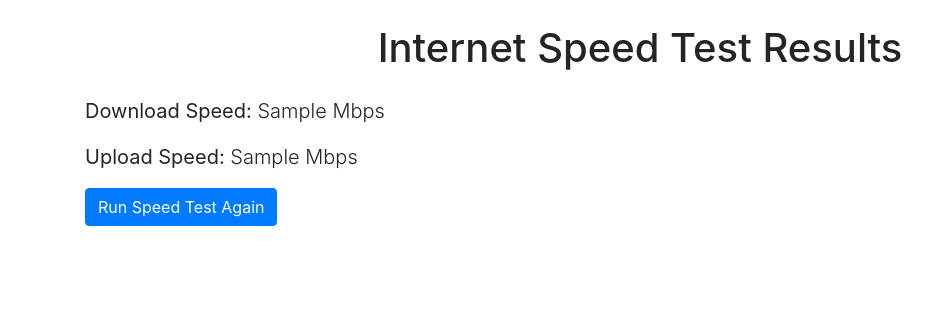
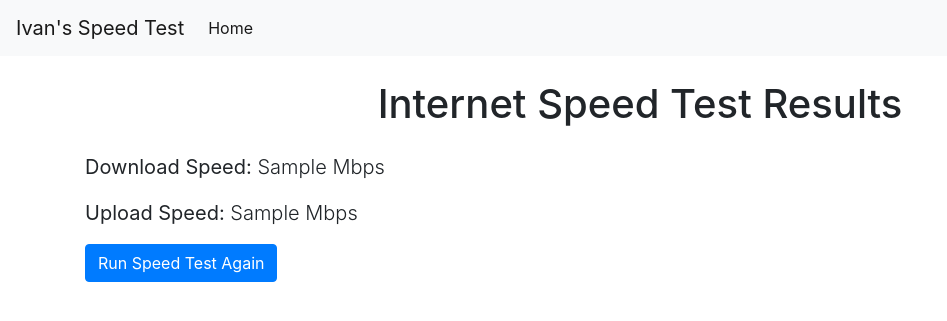
Before and after one commit to sanzman/speed_test, a Flask app: template templates/index.html in a window 1280 px wide. Shown: the top 321 px of the page, without its empty margins (0-947 px from the left). Run offline with Flask 3, Linux system fonts and the light colour scheme; the template is opened without the code that fills it: most values are stand-ins (such as "Sample title", 1, 10 or a date in 2020); some libraries are stand-ins or nearby versions.

Commit message:
Add nav bar

```diff
--- a/templates/index.html
+++ b/templates/index.html
@@ -7,12 +7,37 @@
     <link href="https://stackpath.bootstrapcdn.com/bootstrap/4.3.1/css/bootstrap.min.css" rel="stylesheet">
     <title>Internet Speed Test</title>
 </head>
+
 <body>
+    <nav class="navbar navbar-expand-lg navbar-light bg-light">
+        <a class="navbar-brand" href="#">Ivan's Speed Test</a>
+        <button class="navbar-toggler" type="button" data-toggle="collapse"
+                data-target="#navbarSupportedContent"
+                aria-controls="navbarSupportedContent"
+                aria-expanded="false"
+                aria-label="Toggle navigation">
+            <span class="navbar-toggler-icon"></span>
+        </button>
+
+        <div class="collapse navbar-collapse" id="navbarSupportedContent">
+            <ul class="navbar-nav mr-auto">
+                <li class="nav-item active">
+                    <a class="nav-link" href="/">Home <span class="sr-only">(current)</span></a>
+                </li>
+                <!-- Additional navbar items here -->
+            </ul>
+        </div>
+    </nav>
+
     <div class="container">
         <h1 class="my-4 text-center">Internet Speed Test Results</h1>
         <p class="lead"><strong>Download Speed:</strong> {{ download_speed }} Mbps</p>
         <p class="lead"><strong>Upload Speed:</strong> {{ upload_speed }} Mbps</p>
         <button class="btn btn-primary" onclick="window.location.reload();">Run Speed Test Again</button>
     </div>
+
+<script src="https://code.jquery.com/jquery-3.3.1.slim.min.js"></script>
+<script src="https://cdn.jsdelivr.net/npm/bootstrap@4.3.1/dist/js/bootstrap.bundle.min.js"></script>
+
 </body>
 </html
```
